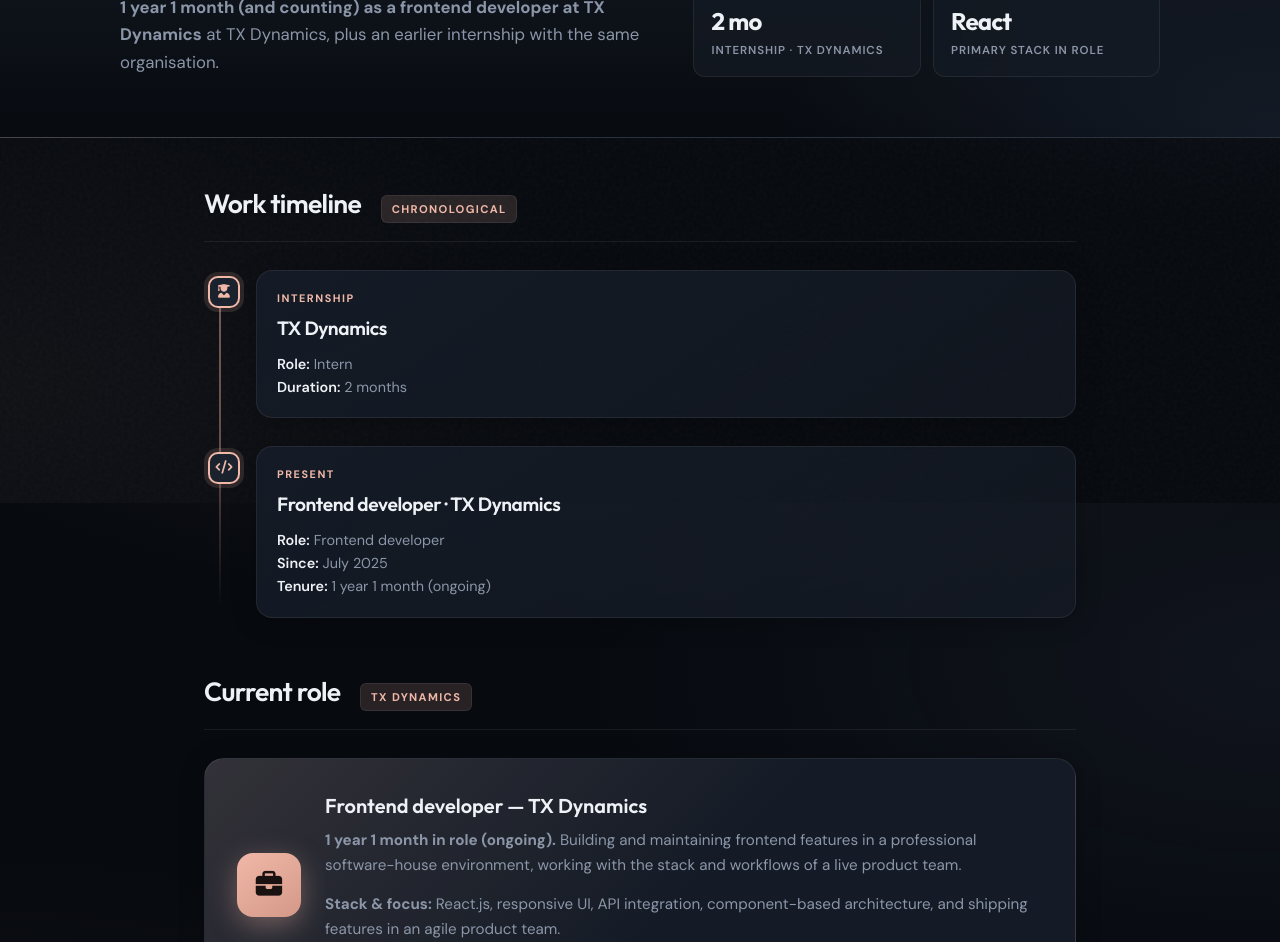
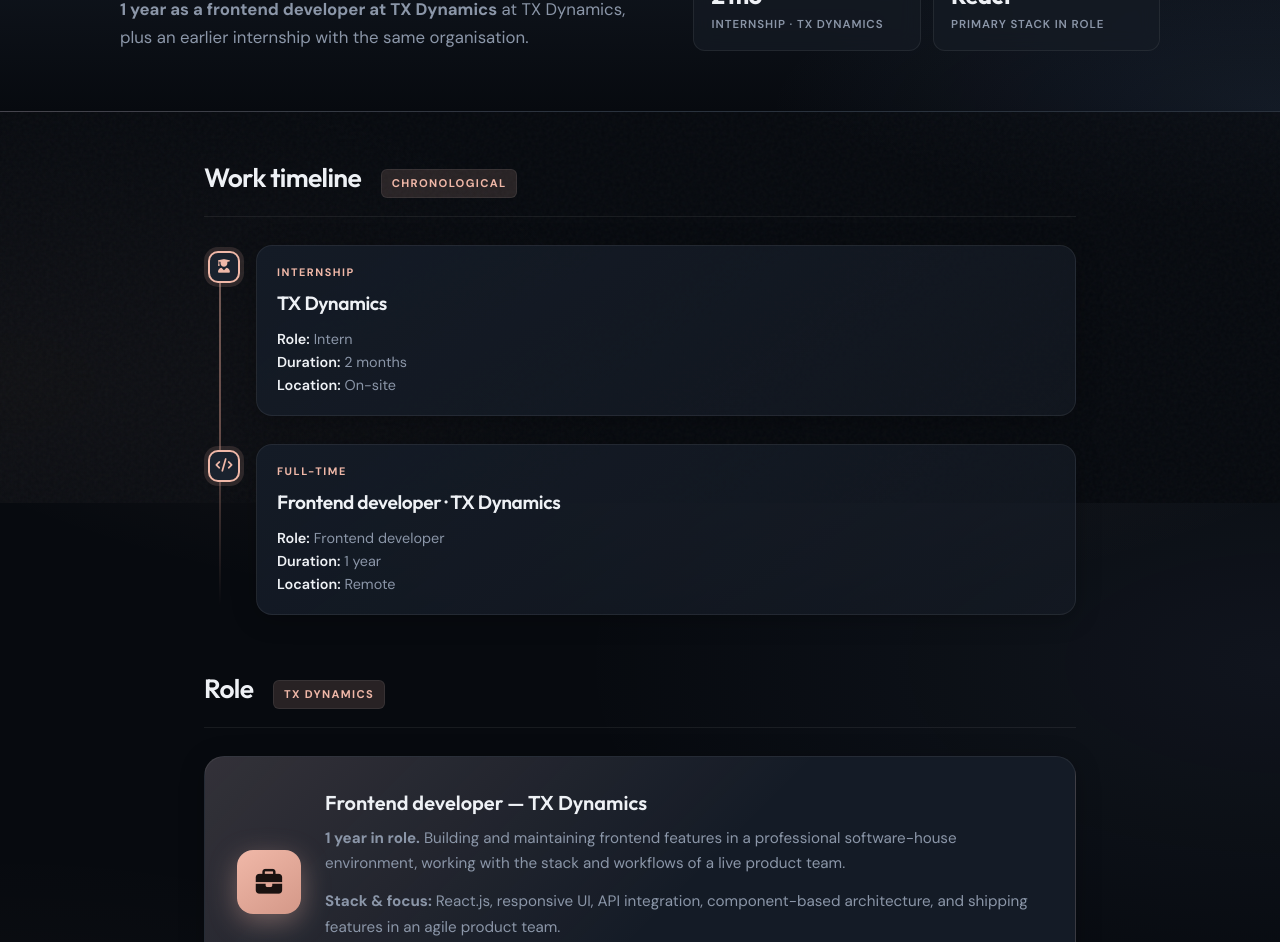
Before and after one commit to uareesha49-cell/Portfolio, a website: page experience.html in a window 1280 px wide. Shown: the part 297-1239 px from the top of the page. Drawn offline with Linux system fonts and the light colour scheme.

Commit message:
Update experience to 1 year remote at TX Dynamics, remove ongoing, add internship on-site

```diff
--- a/experience.html
+++ b/experience.html
@@ -56,11 +56,11 @@
         <ul class="edu-stats" aria-label="Highlights">
           <li class="edu-stat">
             <span class="edu-stat__value" data-experience="mo">—</span>
-            <span class="edu-stat__label">Frontend developer · TX Dynamics (ongoing)</span>
+            <span class="edu-stat__label">Frontend developer · TX Dynamics</span>
           </li>
           <li class="edu-stat">
-            <span class="edu-stat__value">Jul ’25</span>
-            <span class="edu-stat__label">Started full-time role</span>
+            <span class="edu-stat__value">Remote</span>
+            <span class="edu-stat__label">Work location</span>
           </li>
           <li class="edu-stat">
             <span class="edu-stat__value">2 mo</span>
@@ -86,15 +86,15 @@
             <div class="edu-timeline__body">
               <span class="edu-timeline__phase">Internship</span>
               <h3>TX Dynamics</h3>
-              <p class="edu-timeline__meta"><strong>Role:</strong> Intern<br><strong>Duration:</strong> 2 months</p>
+              <p class="edu-timeline__meta"><strong>Role:</strong> Intern<br><strong>Duration:</strong> 2 months<br><strong>Location:</strong> On-site</p>
             </div>
           </li>
           <li class="edu-timeline__item">
             <span class="edu-timeline__marker" aria-hidden="true"><i class="fas fa-code"></i></span>
             <div class="edu-timeline__body">
-              <span class="edu-timeline__phase">Present</span>
+              <span class="edu-timeline__phase">Full-time</span>
               <h3>Frontend developer · TX Dynamics</h3>
-              <p class="edu-timeline__meta"><strong>Role:</strong> Frontend developer<br><strong>Since:</strong> July 2025<br><strong>Tenure:</strong> <span data-experience="months-ongoing">—</span></p>
+              <p class="edu-timeline__meta"><strong>Role:</strong> Frontend developer<br><strong>Duration:</strong> <span data-experience="months-ongoing">—</span><br><strong>Location:</strong> Remote</p>
             </div>
           </li>
         </ol>
@@ -102,7 +102,7 @@
 
       <section class="edu-section reveal" aria-labelledby="exp-spotlight-title">
         <div class="edu-section__head">
-          <h2 id="exp-spotlight-title" class="edu-section__title">Current role</h2>
+          <h2 id="exp-spotlight-title" class="edu-section__title">Role</h2>
           <span class="edu-section__tag">TX Dynamics</span>
         </div>
         <article class="edu-spotlight">
--- a/js/main.js
+++ b/js/main.js
@@ -105,21 +105,9 @@
     });
   }
 
-  /* TX Dynamics tenure — counted from July 2025, updates each month */
+  /* TX Dynamics tenure — fixed 1 year remote experience */
   (function experienceMonths() {
-    var START_YEAR = 2025;
-    var START_MONTH = 7;
-
-    function getExperienceMonths() {
-      var now = new Date();
-      var start = new Date(START_YEAR, START_MONTH - 1, 1);
-      if (now < start) return 0;
-      return (
-        (now.getFullYear() - start.getFullYear()) * 12 +
-        (now.getMonth() - start.getMonth()) +
-        1
-      );
-    }
+    var MONTHS = 12;
 
     function monthWord(n) {
       return n === 1 ? "month" : "months";
@@ -160,14 +148,13 @@
         case "mo":
           return formatDurationShort(n);
         case "months":
-          return formatDuration(n);
         case "months-ongoing":
         case "duration-ongoing":
-          return formatDuration(n) + " (ongoing)";
+          return formatDuration(n);
         case "months-in-role":
-          return formatDuration(n) + " in role (ongoing).";
+          return formatDuration(n) + " in role.";
         case "lead":
-          return formatDuration(n) + " (and counting) as a frontend developer at TX Dynamics";
+          return formatDuration(n) + " as a frontend developer at TX Dynamics";
         case "meta":
           if (n >= 12) {
             var years = Math.floor(n / 12);
@@ -179,7 +166,7 @@
       }
     }
 
-    var months = getExperienceMonths();
+    var months = MONTHS;
     document.querySelectorAll("[data-experience]").forEach(function (el) {
       var format = el.getAttribute("data-experience") || "months";
       el.textContent = formatExperience(months, format);
```
Also changed, not shown: index.html (+1 -1 lines).
